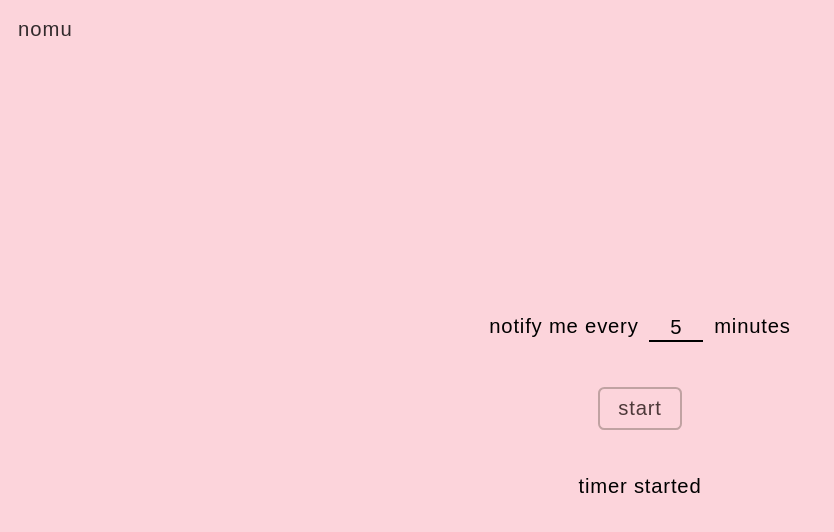
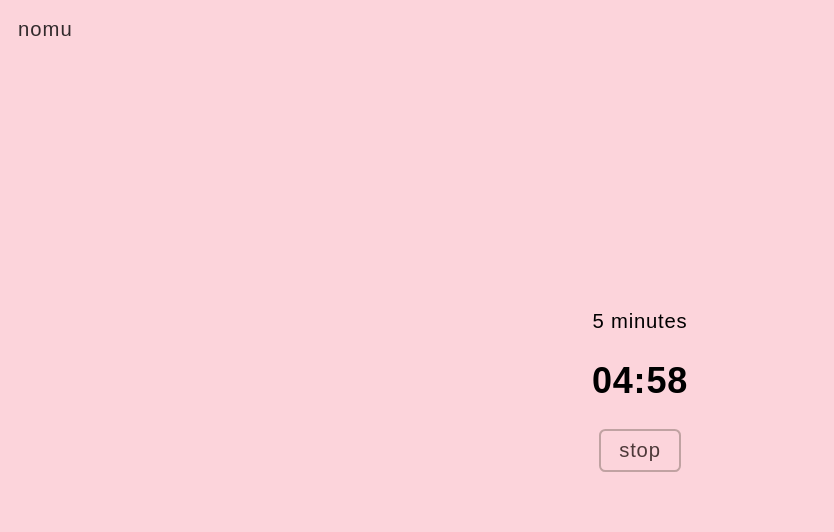
Before and after one commit to franzi-fk/nomu, a Vue app: page / in a window 1280 px wide. Both pictures are taken after a click on the button "start". Shown: the top 532 px of the page, without its empty margins (0-834 px from the left). Built offline with nearby package versions, Linux system fonts and the light colour scheme.

Commit message:
feat: added timer functionality and incl. sound notification

```diff
--- /dev/null
+++ b/src/components/LoopedTimer.vue
@@ -0,0 +1,63 @@
+<template>
+  <div class="looped-timer">
+    <p>{{ displayTime }}</p>
+  </div>
+</template>
+
+<script setup>
+import { ref, computed, onMounted, onBeforeUnmount, watch } from "vue";
+
+const props = defineProps({
+  duration: {
+    type: Number,
+    required: true,
+  },
+});
+
+const timeLeft = ref(props.duration * 60); // minutes to seconds
+const intervalId = ref(null);
+const audio = new Audio("/note.mp3");
+
+const startTimer = () => {
+  if (intervalId.value) clearInterval(intervalId.value);
+
+  intervalId.value = setInterval(() => {
+    timeLeft.value--;
+
+    if (timeLeft.value <= 0) {
+      audio.play();
+      timeLeft.value = props.duration * 60;
+    }
+  }, 1000);
+};
+
+onMounted(() => {
+  startTimer();
+});
+
+onBeforeUnmount(() => {
+  if (intervalId.value) clearInterval(intervalId.value);
+});
+
+// Format display as HH:MM:SS (omit HH if not needed)
+const displayTime = computed(() => {
+  const totalSeconds = timeLeft.value;
+  const hours = Math.floor(totalSeconds / 3600);
+  const minutes = Math.floor((totalSeconds % 3600) / 60)
+    .toString()
+    .padStart(2, "0");
+  const seconds = (totalSeconds % 60).toString().padStart(2, "0");
+
+  return hours > 0
+    ? `${hours.toString().padStart(2, "0")}:${minutes}:${seconds}`
+    : `${minutes}:${seconds}`;
+});
+</script>
+
+<style scoped>
+.looped-timer {
+  font-size: 2rem;
+  font-weight: bold;
+  text-align: center;
+}
+</style>
--- a/src/views/HomeView.vue
+++ b/src/views/HomeView.vue
@@ -1,5 +1,6 @@
 <template>
   <div class="wrapper">
+    <article id="set-timer" class="wrapper" v-if="!timerStarted">
       <h2 class="sr-only">Looped timer</h2>
       <form>
         <div class="form-input">
@@ -12,14 +13,23 @@
           />
           <label for="inp-minutes">minutes</label>
         </div>
-
         <SolidButton
           text="Start"
           id="btn-start-timer"
           @click.prevent="timerStarted = !timerStarted"
         />
-      <p v-if="timerStarted">timer started</p>
       </form>
+    </article>
+    <article id="run-timer" class="wrapper" v-else>
+      <h2 class="sr-only">Looped timer</h2>
+      {{ minutes }} minutes
+      <LoopedTimer :duration="Number(minutes)" />
+      <SolidButton
+        text="Stop"
+        id="btn-stop-timer"
+        @click.prevent="timerStarted = !timerStarted"
+      />
+    </article>
   </div>
 </template>
 
@@ -27,6 +37,7 @@
 import { ref, watch, nextTick } from "vue";
 import SolidButton from "@/components/SolidButton.vue";
 import InputText from "@/components/InputText.vue";
+import LoopedTimer from "@/components/LoopedTimer.vue";
 
 const timerStarted = ref(false);
 
```
Also changed, not shown: 1 other file (tests, documents, lock files or other folders). Lines whose indentation alone changed are shown as unchanged.
